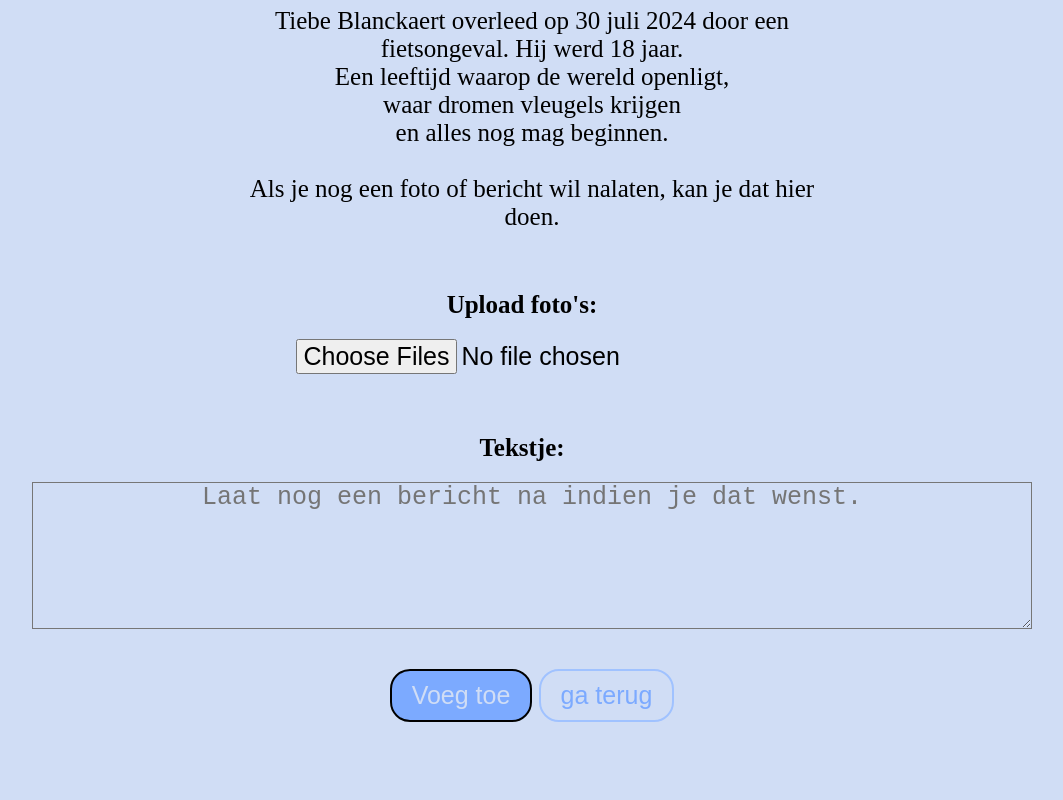
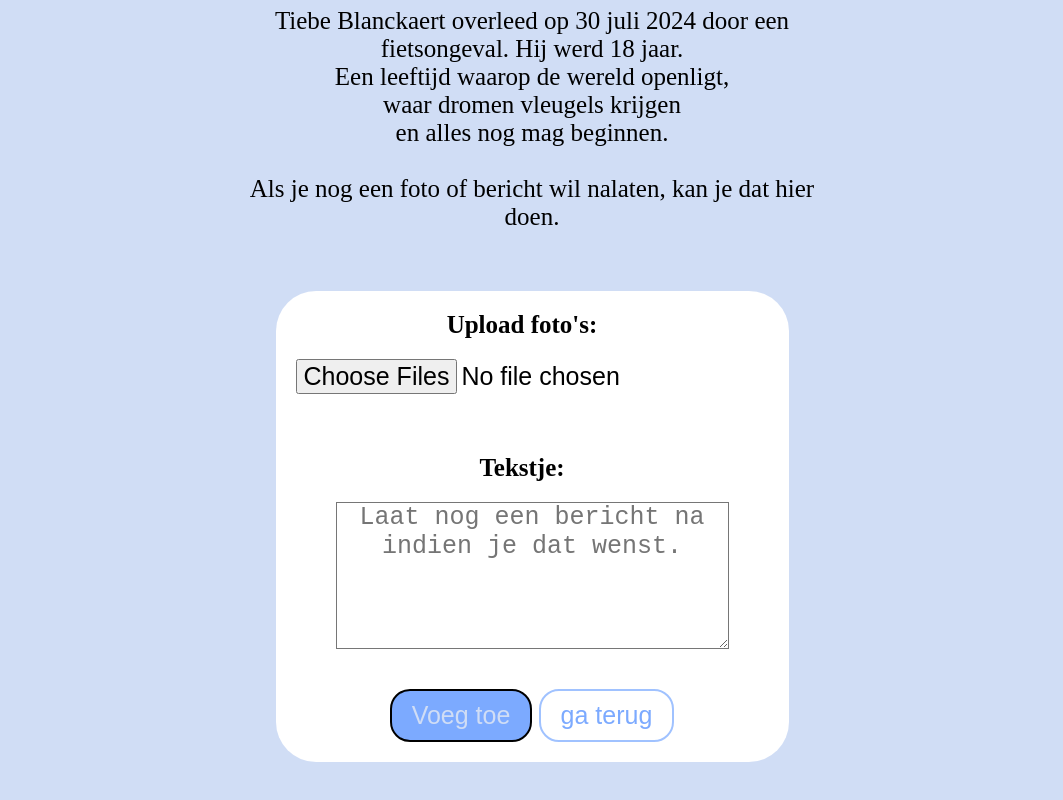
Before and after one commit to BaertJarne/Site-Tiebe, a plain HTML site: page frontend/add.html in a window 1280 px wide. Shown: the part 408-1208 px from the top of the page, without its empty margins (108-1171 px from the left). Before the commit the page ends 1170 px from the top, so only its background shows below. Drawn offline with nearby package versions, Linux system fonts and the light colour scheme; no server answers.

Commit message:
8.05.25 om 17u19

```diff
--- a/frontend/add.html
+++ b/frontend/add.html
@@ -24,21 +24,21 @@
     </div>
     <main class="o-main">
         <div class="c-form">
-            <!-- <legend>Nieuwe foto's/ tekst toevoegen</legend> -->
-            <div class="c-form__element">
-                <label class="c-form__label" for="myfile">Upload foto's:</label>
-                <input class="c-form__nieuw js-form__file" type="file" multiple id="myfile" name="myfile" accept=".jpg, .png, .jpeg">
-            </div>
-            <div class="c-form__element">
-                <label class="c-form__label" for="mytekst">Tekstje:</label>
-                <textarea class="c-form__nieuw c-form__textaere js-form__textarea" rows="5" name="mytekst" id="mytekst" placeholder="Laat nog een bericht na indien je dat wenst."></textarea>
-            </div>
-
-            <div class="c-form__element">
-                <input class="c-button js-form__button-add" type="submit" value="Voeg toe" name="vrd">
-                <button class="c-button c-button__terug js-form__button-back">
-                    ga terug
-                </button>
+            <div class="omkader">
+                <div class="c-form__element back-white">
+                    <label class="c-form__label back-white" for="myfile">Upload foto's:</label>
+                    <input class="c-form__nieuw js-form__file back-white" type="file" multiple id="myfile" name="myfile" accept=".jpg, .png, .jpeg">
+                </div>
+                <div class="c-form__element back-white">
+                    <label class="c-form__label back-white" for="mytekst">Tekstje:</label>
+                    <textarea class="c-form__nieuw c-form__textaere js-form__textarea back-white" rows="5" name="mytekst" id="mytekst" placeholder="Laat nog een bericht na indien je dat wenst."></textarea>
+                </div>
+                <div class="c-form__element back-white">
+                    <input class="c-button js-form__button-add" type="submit" value="Voeg toe" name="vrd">
+                    <button class="c-button c-button__terug js-form__button-back back-white">
+                        ga terug
+                    </button>
+                </div>
             </div>
         </div>
     </main>
--- a/frontend/style/style.css
+++ b/frontend/style/style.css
@@ -150,6 +150,7 @@ svg {
 .c-form {
     display: block;
     text-align: center;
+    justify-items: center;
     margin-bottom: 2rem;
     padding-top: 1rem;
 }
```
